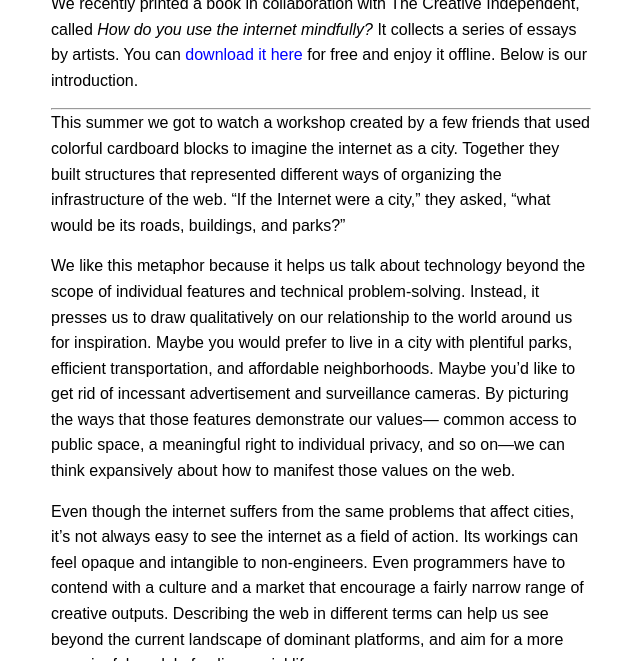
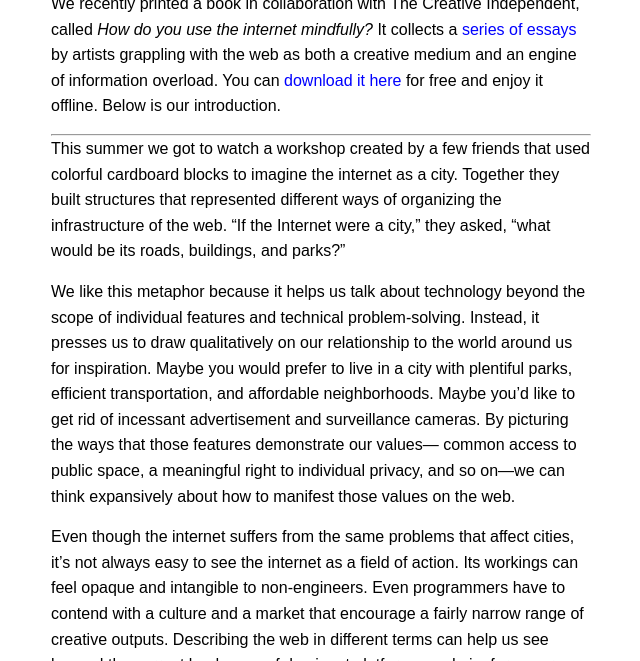
Before and after one commit to aredotna/building, a Jekyll site: the page built from _posts/2018-11-06-mindful-internet.markdown, in a window 1280 px wide and 900 px high, scrolled down 403 px, cut to the strip 239-900 px from the top of the window. Shown: the whole strip, without its empty margins (319-959 px from the left). Built offline with Jekyll 4.4.1, drawn with Linux system fonts in a browser that asks for light colours.

Commit message:
Update 2018-11-06-mindful-internet.markdown

```diff
--- a/_posts/2018-11-06-mindful-internet.markdown
+++ b/_posts/2018-11-06-mindful-internet.markdown
@@ -15,7 +15,7 @@ description: "An introduction to our book with The Creative Independent"
   <img src="https://pbs.twimg.com/media/Dq2dWxdXgAAVmay.jpg" />
 </figure>
 
-We recently printed a book in collaboration with The Creative Independent, called *How do you use the internet mindfully?* It collects a series of essays by artists. You can [download it here](https://thecreativeindependent.com/library/how-do-you-use-the-internet-mindfully/) for free and enjoy it offline. Below is our introduction.
+We recently printed a book in collaboration with The Creative Independent, called *How do you use the internet mindfully?* It collects a [series of essays](https://thecreativeindependent.com/notes/arena-tci-how-do-you-use-the-internet-mindfully/) by artists grappling with the web as both a creative medium and an engine of information overload. You can [download it here](https://thecreativeindependent.com/library/how-do-you-use-the-internet-mindfully/) for free and enjoy it offline. Below is our introduction.
 
 ---
 
```
